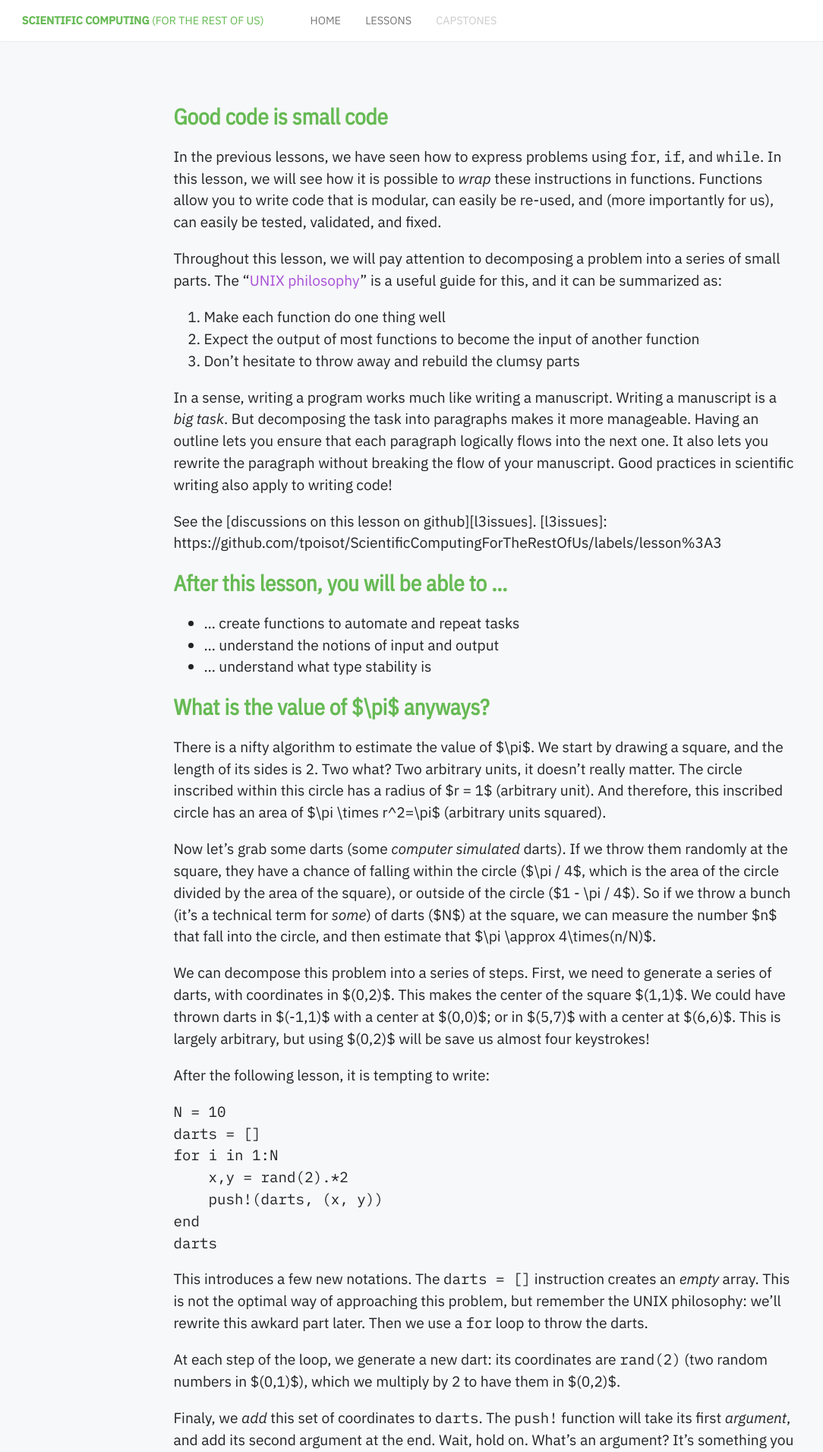
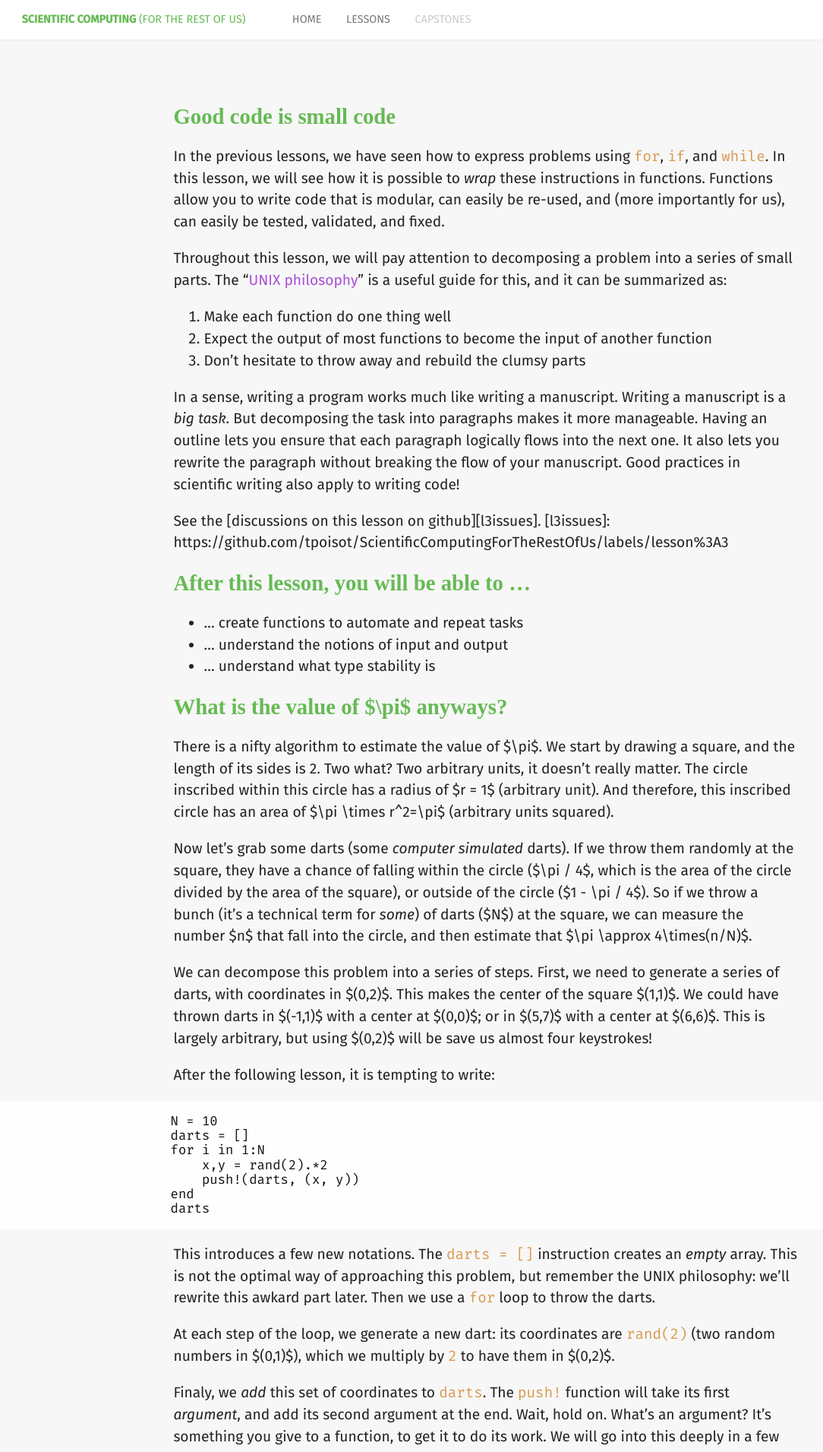
Before and after one commit to tpoisot/ScientificComputingForTheRestOfUs, a Jekyll site: the page built from _lessons/02_writing_functions.md, in a window 1280 px wide. Shown: the top 1911 px of the page at 76% size, without its empty margins (0-1084 px from the left). Built offline with Jekyll 4.4.1, drawn with Linux system fonts in a browser that asks for light colours; some web fonts are replaced.

Commit message:
styling for code

```diff
--- a/resources/css/style.scss
+++ b/resources/css/style.scss
@@ -1,14 +1,15 @@
 ---
 ---
 
-@import url('https://fonts.googleapis.com/css?family=IBM+Plex+Mono:400,400i|IBM+Plex+Sans+Condensed:400,400i|IBM+Plex+Sans:400,400i,500,500i');
+@import url('https://fonts.googleapis.com/css?family=Fira+Mono:400,500|Fira+Sans+Extra+Condensed:400,400i|Fira+Sans:400,400i,500,500i');
 
 * {
   box-sizing: border-box;
 }
 
 body, html {
-  font-family: "IBM Plex Sans";
+  font-family: "Fira Sans";
+  overflow-x: hidden;
 }
 
 b, strong {
@@ -16,7 +17,7 @@ b, strong {
 }
 
 h1, h2, h3, h4, h5, h6 {
-  font-family: "IBM Plex Sans Condensed";
+  font-family: "Fira Sans Condensed";
 }
 
 .title, .subtitle, h1, h2, h3, h4, h5, h6 {
@@ -34,7 +35,7 @@ h1, h2, h3, h4, h5, h6 {
 }
 
 pre, code {
-  font-family: "IBM Plex Mono" !important;
+  font-family: "Fira Mono" !important;
 }
 
 pre {
@@ -49,7 +50,7 @@ pre {
 html, body {
   margin: 0 0;
   height: 100%;
-  background-color: #f7f8fa;
+  background-color: #f7f7f7;
 }
 
 .topbar, .content {
@@ -70,6 +71,7 @@ html, body {
 
 .topbar {
   box-shadow: 0px 0px 2px #d7d8da;
+  z-index: 100;
   font-size: 0.9rem;
   * {
     display: inline-block;
@@ -126,3 +128,31 @@ p.callout {
   float: right;
   margin-right: 2em;
 }
+
+pre, code {
+  color: rgb(217, 152, 77);
+}
+
+pre {
+  margin: 0px auto;
+  padding: 1em 2em;
+  font-size: 90%;
+  line-height: 1.2rem;
+}
+
+.language-julia {
+  background-color: #fefefe;
+  width: 100vw;
+  transform: translateX(-50%);
+  margin-left: 50%;
+  pre {
+    margin: 0px auto;
+    max-width: 900px;
+    padding: 1em 2em;
+    font-size: 90%;
+    line-height: 1.2rem;
+    code {
+      color: #111 !important;
+    }
+  }
+}
```
